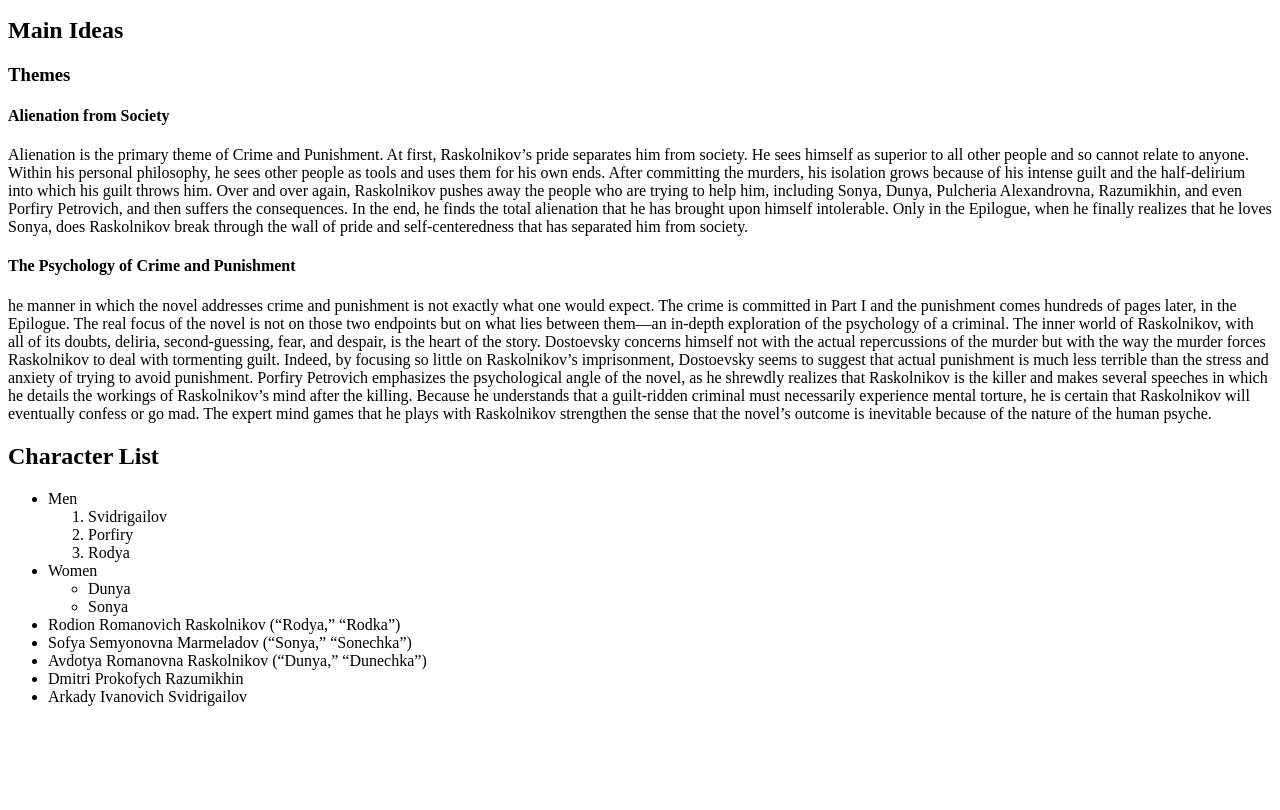
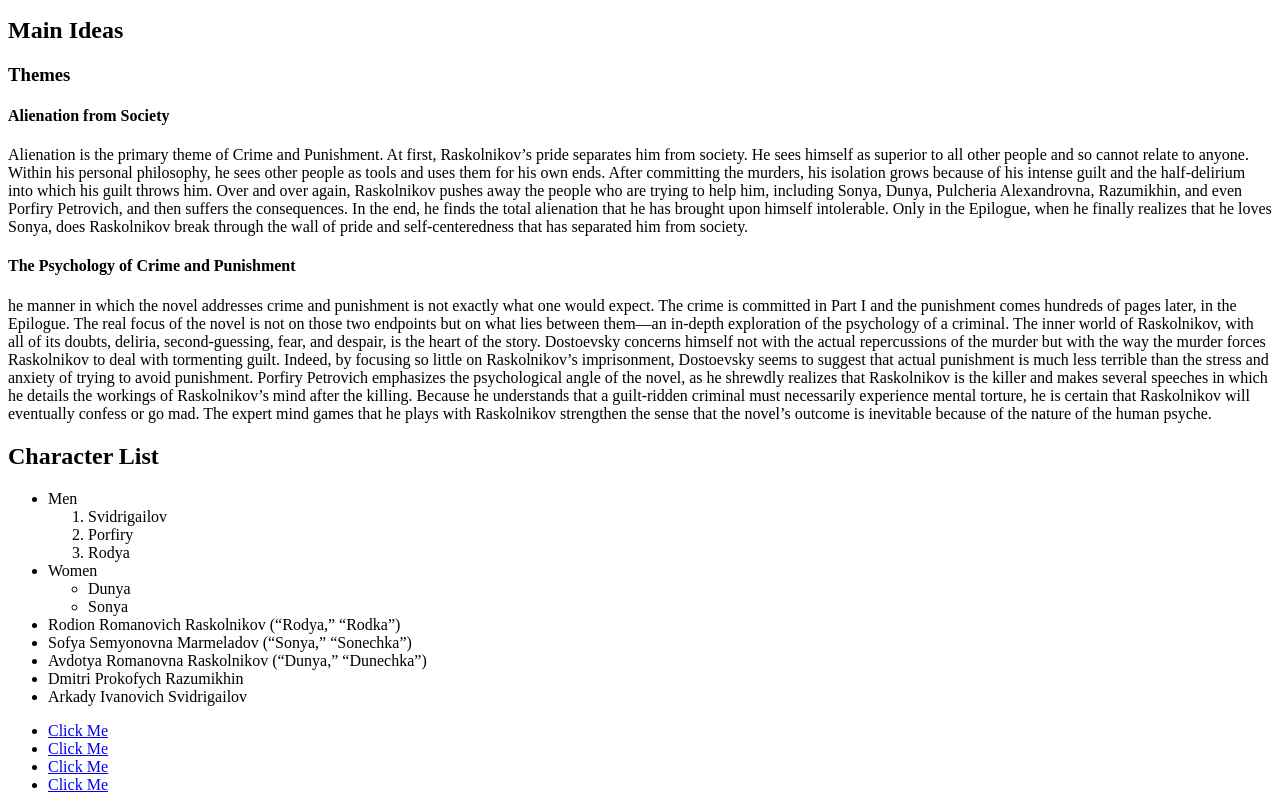
Before and after one commit to chivenice/TWDB, a plain HTML site: page book.html in a window 1280 px wide. Shown: the part 101-911 px from the top of the page. Before the commit the page ends 823 px from the top, so only its background shows below. Drawn offline with Linux system fonts and the light colour scheme.

Commit message:
emmet cheat-sheet

```diff
--- a/book.html
+++ b/book.html
@@ -59,6 +59,16 @@
      <li>Dmitri Prokofych Razumikhin</li>
      <li>Arkady Ivanovich Svidrigailov</li>
     </ul>
+   <!-- nav>ul>li*4>a[href=www.$.com]{Click Me} -->
+<nav>
+    <ul>
+        <li><a href="www.1.com">Click Me</a></li>
+        <li><a href="www.2.com">Click Me</a></li>
+        <li><a href="www.3.com">Click Me</a></li>
+        <li><a href="www.4.com">Click Me</a></li>
+    </ul>
+</nav>
+
 </body>
 
 </html>
```
